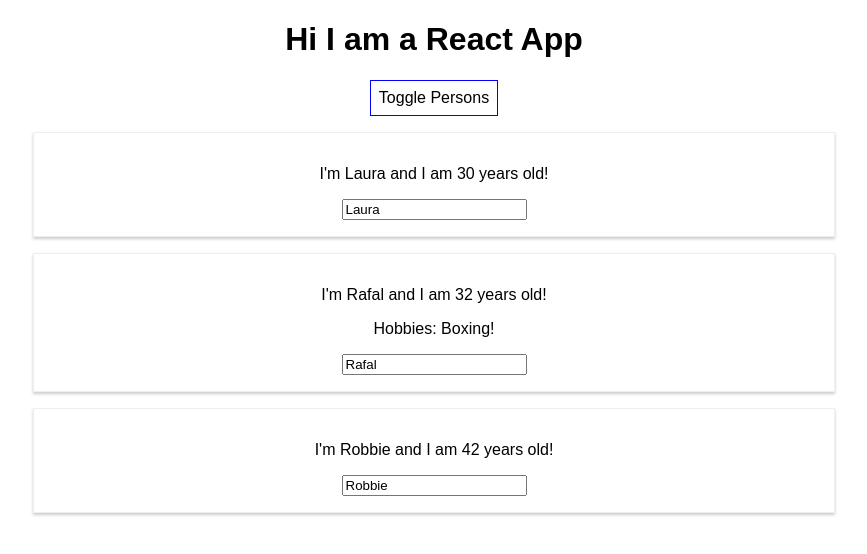
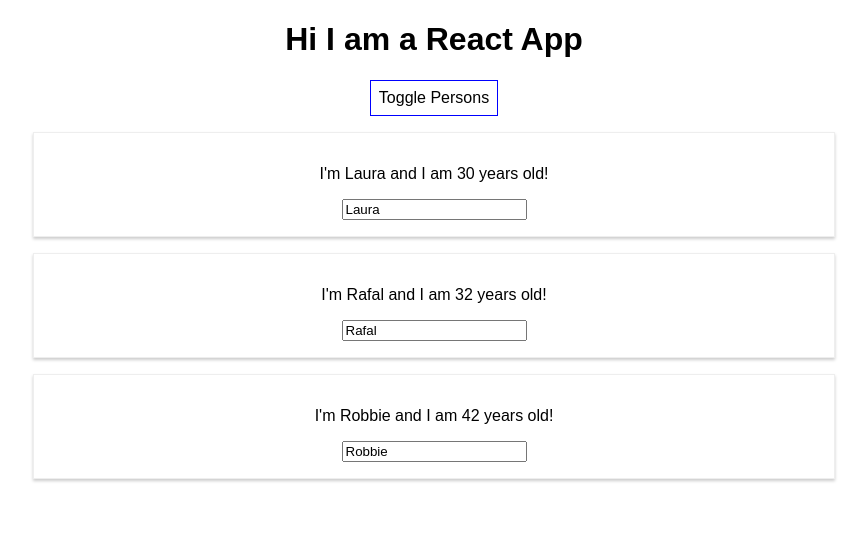
Before and after one commit to fetmo/learning-react, a React (Create React App) app in the folder react-complete-guide/: page / in a window 1280 px wide. Both pictures are taken after a click on the button "Toggle Persons". Shown: the top 554 px of the page, without its empty margins (206-1073 px from the left). Built offline with nearby package versions, Linux system fonts and the light colour scheme.

Commit message:
Outputing a list with map() and handle click events inside a list

```diff
--- a/react-complete-guide/src/App.js
+++ b/react-complete-guide/src/App.js
@@ -13,19 +13,6 @@ class App extends Component {
         showPersons: false
     }
 
-    switchNameHandler = (newName) => {
-        // DONT DO THIS:
-        // this.state.persons[index].name += " Clicked";
-
-        this.setState({
-            persons: [
-                {name: "Laura Blöcher", age: 30},
-                {name: "Rafal Wesolowski", age: 32},
-                {name: newName, age: 42},
-            ]
-        })
-    }
-
     nameChangedHandler = (event) => {
         this.setState({
             persons: [
@@ -34,6 +21,14 @@ class App extends Component {
                 {name: "Robbie", age: 42},
             ]
         })
+    }
+
+    deletePersonHandler = (index) => {
+        // const persons = this.state.persons.slice(); //pre ES6
+        const persons = [...this.state.persons]; //ES6
+        persons.splice(index, 1);
+
+        this.setState({persons: persons});
     }
 
     togglePersonsHandler = () => {
@@ -56,17 +51,14 @@ class App extends Component {
         if (this.state.showPersons){
             persons = (
                 <div>
-                    <Person
-                        name={this.state.persons[0].name}
-                        age={this.state.persons[0].age}
-                        change={this.nameChangedHandler}/>
-                    <Person
-                        name={this.state.persons[1].name}
-                        age={this.state.persons[1].age}
-                        click={this.switchNameHandler.bind(this, 'Dominik')}>Hobbies: Boxing!</Person>
-                    <Person
-                        name={this.state.persons[2].name}
-                        age={this.state.persons[2].age}/>
+                    {this.state.persons.map((person, key, personArray) => {
+                        return (
+                            <Person
+                                click={() => this.deletePersonHandler(key)}
+                                name={person.name}
+                                age={person.age} />
+                        );
+                    })}
                 </div>
             );
         }
```
